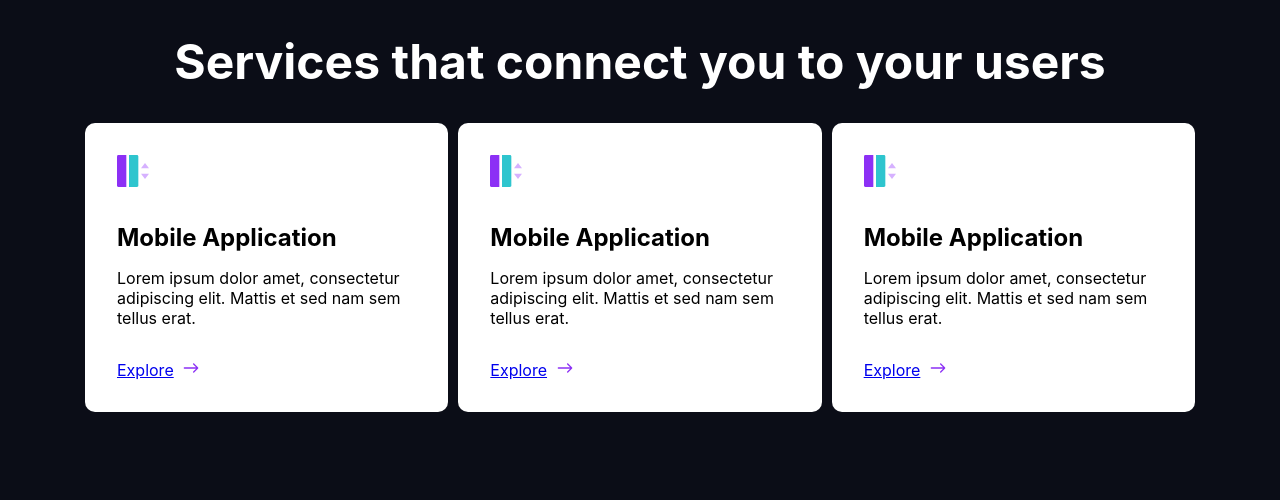
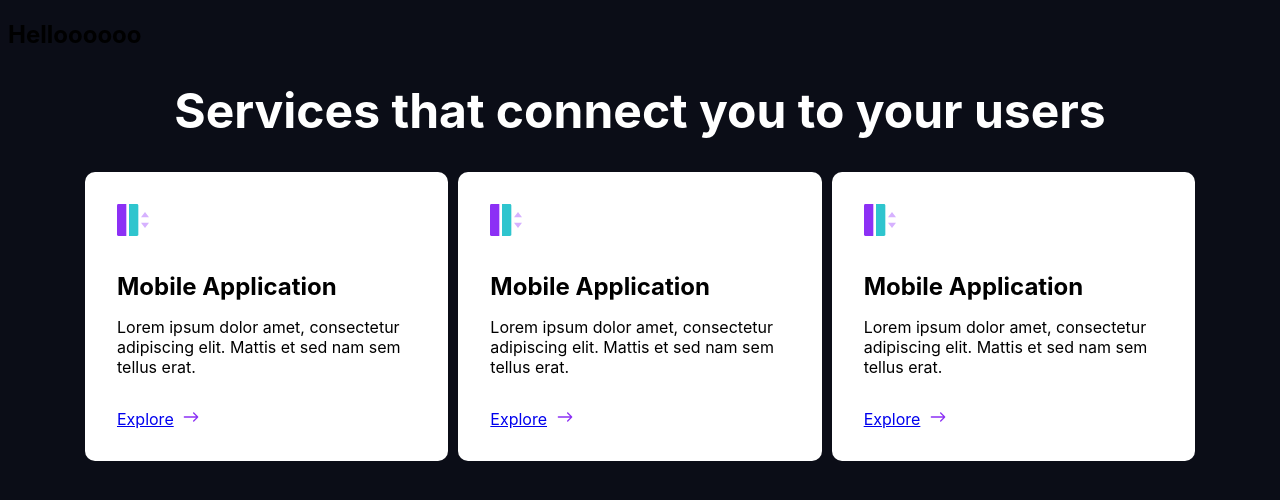
Before and after one commit to kienl194/FrontEnd-101, a plain HTML site: page 02/index.html in a window 1280 px wide. Drawn offline with Linux system fonts and the light colour scheme.

Commit message:
update html

```diff
--- a/02/index.html
+++ b/02/index.html
@@ -8,6 +8,7 @@
     <title>KienL - 02</title>
 </head>
 <body>
+    <h2>Helloooooo</h2>
     <h1>Services that connect you to your users</h1>
     <div class="box">
 
```
